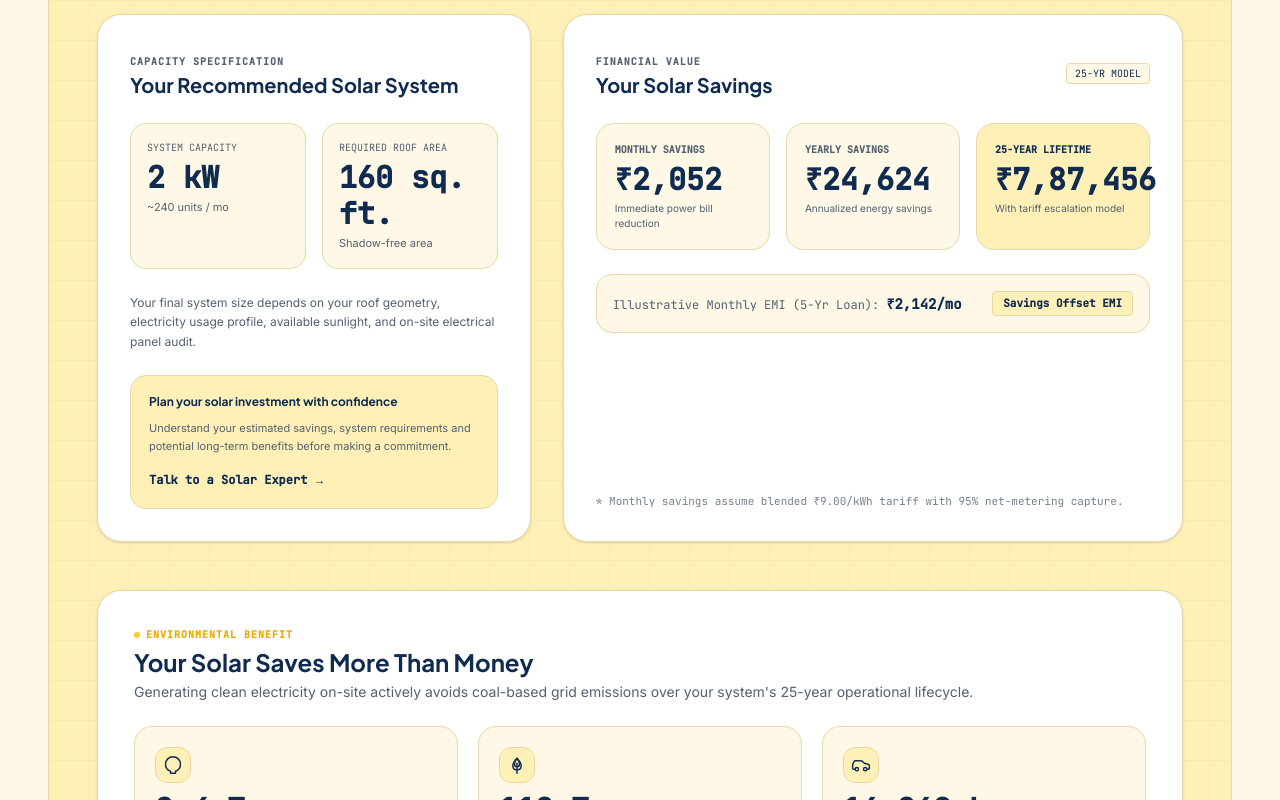
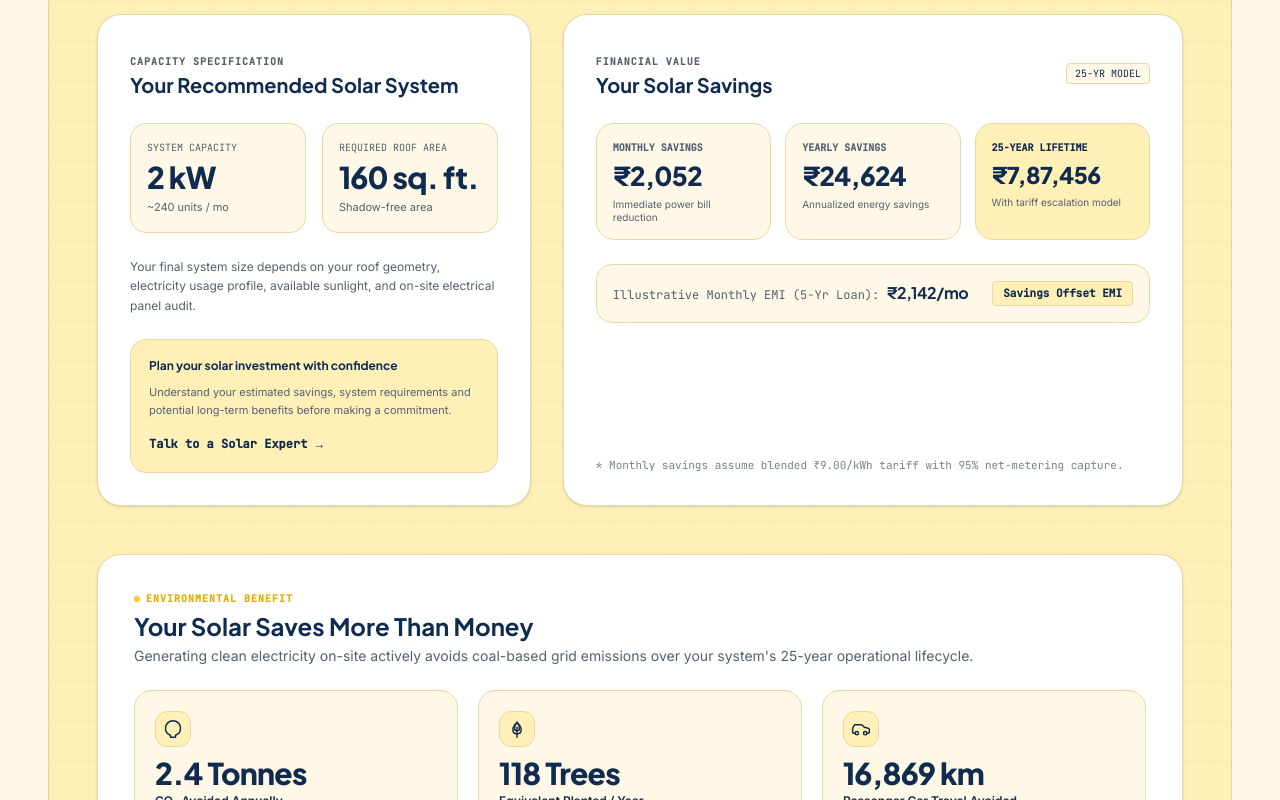
Before and after one commit to Atharva0393/payzero, a Next.js app: page / in a window 1280 px wide. Shown: the part 4900-5700 px from the top of the page. Built offline with nearby package versions, Linux system fonts and the light colour scheme.

Commit message:
style(calculator): update number typography to font-heading and ensure containment

```diff
--- a/src/components/home/SolarSavingsCalculator.tsx
+++ b/src/components/home/SolarSavingsCalculator.tsx
@@ -228,7 +228,7 @@ export const SolarSavingsCalculator: React.FC = () => {
                   >
                     Monthly Electricity Bill
                   </label>
-                  <div className="font-mono text-2xl sm:text-3xl font-extrabold text-[#102B50] tracking-tight">
+                  <div className="font-heading text-2xl sm:text-3xl font-extrabold text-[#102B50] tracking-tight">
                     {formatINR(monthlyBill)}
                   </div>
                 </div>
@@ -308,11 +308,11 @@ export const SolarSavingsCalculator: React.FC = () => {
 
                   <div className="grid grid-cols-2 gap-4">
                     {/* Capacity metric */}
-                    <div className="p-4 rounded-[16px] bg-[#FFF8E7] border border-[#E8D8A5] space-y-1">
+                    <div className="p-4 rounded-[16px] bg-[#FFF8E7] border border-[#E8D8A5] space-y-1 min-w-0">
                       <div className="text-[10px] font-mono text-[#536171] uppercase">
                         System Capacity
                       </div>
-                      <div className="font-mono text-2xl sm:text-3xl font-extrabold text-[#102B50]">
+                      <div className="font-heading text-2xl sm:text-3xl font-extrabold text-[#102B50] tracking-tight">
                         {results.recommendedKw} kW
                       </div>
                       <div className="text-[11px] text-[#536171]">
@@ -321,11 +321,11 @@ export const SolarSavingsCalculator: React.FC = () => {
                     </div>
 
                     {/* Roof area metric */}
-                    <div className="p-4 rounded-[16px] bg-[#FFF8E7] border border-[#E8D8A5] space-y-1">
+                    <div className="p-4 rounded-[16px] bg-[#FFF8E7] border border-[#E8D8A5] space-y-1 min-w-0">
                       <div className="text-[10px] font-mono text-[#536171] uppercase">
                         Required Roof Area
                       </div>
-                      <div className="font-mono text-2xl sm:text-3xl font-extrabold text-[#102B50]">
+                      <div className="font-heading text-2xl sm:text-3xl font-extrabold text-[#102B50] tracking-tight">
                         {results.recommendedRoofAreaSqFt} sq. ft.
                       </div>
                       <div className="text-[11px] text-[#536171]">Shadow-free area</div>
@@ -374,38 +374,38 @@ export const SolarSavingsCalculator: React.FC = () => {
                     </span>
                   </div>
 
-                  <div className="grid grid-cols-1 sm:grid-cols-3 gap-4">
+                  <div className="grid grid-cols-1 sm:grid-cols-3 gap-3.5">
                     {/* Monthly */}
-                    <div className="p-4.5 rounded-[18px] bg-[#FFF8E7] border border-[#E8D8A5] space-y-1">
-                      <div className="text-[10px] font-mono text-[#536171] uppercase font-semibold">
+                    <div className="min-w-0 p-4 sm:p-3.5 lg:p-4 rounded-[18px] bg-[#FFF8E7] border border-[#E8D8A5] space-y-1 overflow-hidden">
+                      <div className="text-[10px] font-mono text-[#536171] uppercase font-semibold truncate">
                         Monthly Savings
                       </div>
-                      <div className="font-mono text-2xl sm:text-3xl font-extrabold text-[#102B50]">
+                      <div className="font-heading text-xl sm:text-2xl xl:text-[26px] font-extrabold text-[#102B50] tracking-tight truncate">
                         {formatINR(results.monthlySavings)}
                       </div>
-                      <div className="text-[10px] text-[#536171]">Immediate power bill reduction</div>
+                      <div className="text-[10px] text-[#536171] leading-tight">Immediate power bill reduction</div>
                     </div>
 
                     {/* Yearly */}
-                    <div className="p-4.5 rounded-[18px] bg-[#FFF8E7] border border-[#E8D8A5] space-y-1">
-                      <div className="text-[10px] font-mono text-[#536171] uppercase font-semibold">
+                    <div className="min-w-0 p-4 sm:p-3.5 lg:p-4 rounded-[18px] bg-[#FFF8E7] border border-[#E8D8A5] space-y-1 overflow-hidden">
+                      <div className="text-[10px] font-mono text-[#536171] uppercase font-semibold truncate">
                         Yearly Savings
                       </div>
-                      <div className="font-mono text-2xl sm:text-3xl font-extrabold text-[#102B50]">
+                      <div className="font-heading text-xl sm:text-2xl xl:text-[26px] font-extrabold text-[#102B50] tracking-tight truncate">
                         {formatINR(results.yearlySavings)}
                       </div>
-                      <div className="text-[10px] text-[#536171]">Annualized energy savings</div>
+                      <div className="text-[10px] text-[#536171] leading-tight">Annualized energy savings</div>
                     </div>
 
                     {/* Lifetime */}
-                    <div className="p-4.5 rounded-[18px] bg-[#FFF0B8] border border-[#E8D8A5] space-y-1">
-                      <div className="text-[10px] font-mono text-[#102B50] uppercase font-bold">
+                    <div className="min-w-0 p-4 sm:p-3.5 lg:p-4 rounded-[18px] bg-[#FFF0B8] border border-[#E8D8A5] space-y-1 overflow-hidden">
+                      <div className="text-[10px] font-mono text-[#102B50] uppercase font-bold truncate">
                         25-Year Lifetime
                       </div>
-                      <div className="font-mono text-2xl sm:text-3xl font-extrabold text-[#102B50]">
+                      <div className="font-heading text-lg sm:text-[19px] md:text-xl lg:text-[19px] xl:text-[23px] font-extrabold text-[#102B50] tracking-tight truncate">
                         {formatINR(results.lifetimeSavings)}
                       </div>
-                      <div className="text-[10px] text-[#536171]">With tariff escalation model</div>
+                      <div className="text-[10px] text-[#536171] leading-tight">With tariff escalation model</div>
                     </div>
                   </div>
 
@@ -413,7 +413,7 @@ export const SolarSavingsCalculator: React.FC = () => {
                   <div className="p-4 rounded-[16px] bg-[#FFF8E7] border border-[#E8D8A5] flex flex-col sm:flex-row items-start sm:items-center justify-between gap-3 text-xs font-mono">
                     <div className="text-[#536171]">
                       Illustrative Monthly EMI (5-Yr Loan):{" "}
-                      <strong className="text-[#102B50] font-bold text-sm">
+                      <strong className="text-[#102B50] font-heading font-bold text-sm sm:text-base tracking-tight">
                         {formatINR(results.monthlyEmi)}/mo
                       </strong>
                     </div>
@@ -463,7 +463,7 @@ export const SolarSavingsCalculator: React.FC = () => {
                     </svg>
                   </div>
                   <div>
-                    <div className="font-mono text-2xl sm:text-3xl font-extrabold text-[#102B50]">
+                    <div className="font-heading text-2xl sm:text-3xl font-extrabold text-[#102B50] tracking-tight">
                       {results.annualCo2AvoidedTonnes} Tonnes
                     </div>
                     <div className="text-xs font-bold text-[#102B50] mt-0.5">
@@ -494,7 +494,7 @@ export const SolarSavingsCalculator: React.FC = () => {
                     </svg>
                   </div>
                   <div>
-                    <div className="font-mono text-2xl sm:text-3xl font-extrabold text-[#102B50]">
+                    <div className="font-heading text-2xl sm:text-3xl font-extrabold text-[#102B50] tracking-tight">
                       {results.equivalentTreesPlanted} Trees
                     </div>
                     <div className="text-xs font-bold text-[#102B50] mt-0.5">
@@ -525,7 +525,7 @@ export const SolarSavingsCalculator: React.FC = () => {
                     </svg>
                   </div>
                   <div>
-                    <div className="font-mono text-2xl sm:text-3xl font-extrabold text-[#102B50]">
+                    <div className="font-heading text-2xl sm:text-3xl font-extrabold text-[#102B50] tracking-tight">
                       {new Intl.NumberFormat("en-IN").format(results.equivalentKmDrivenAvoided)} km
                     </div>
                     <div className="text-xs font-bold text-[#102B50] mt-0.5">
```
